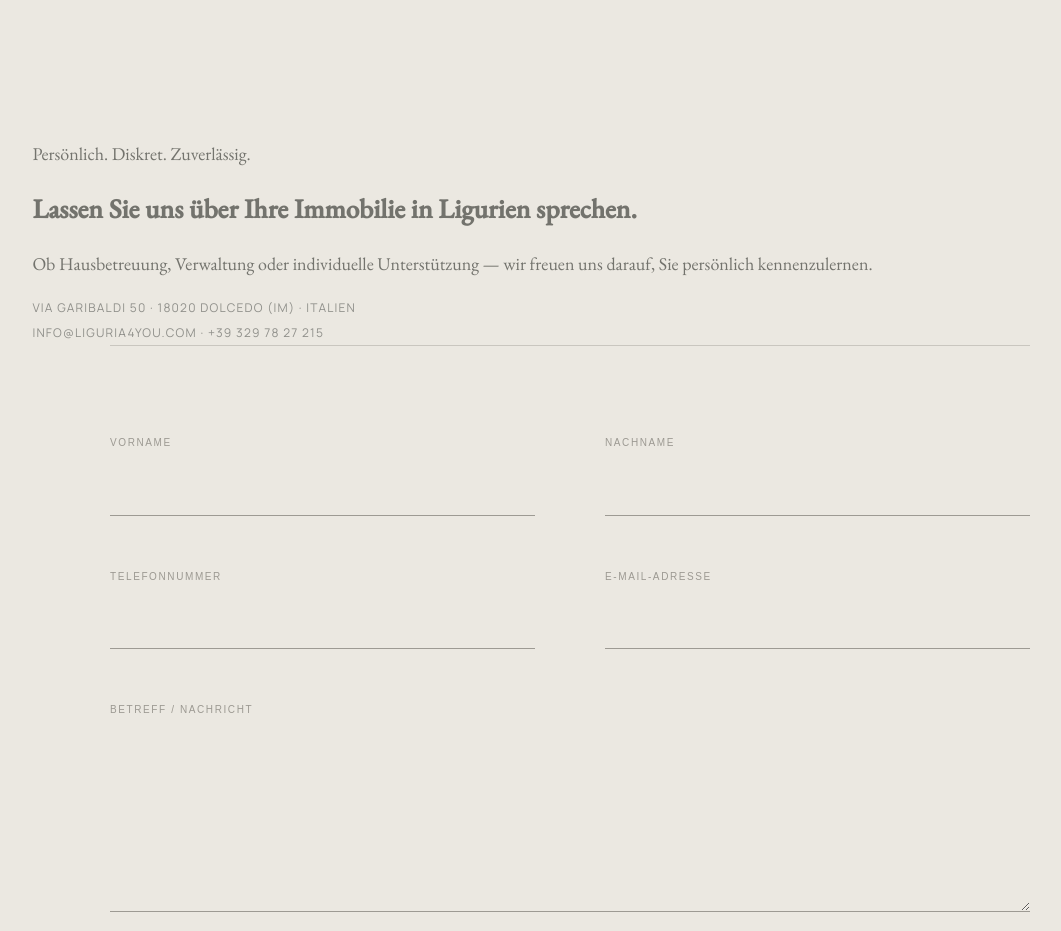
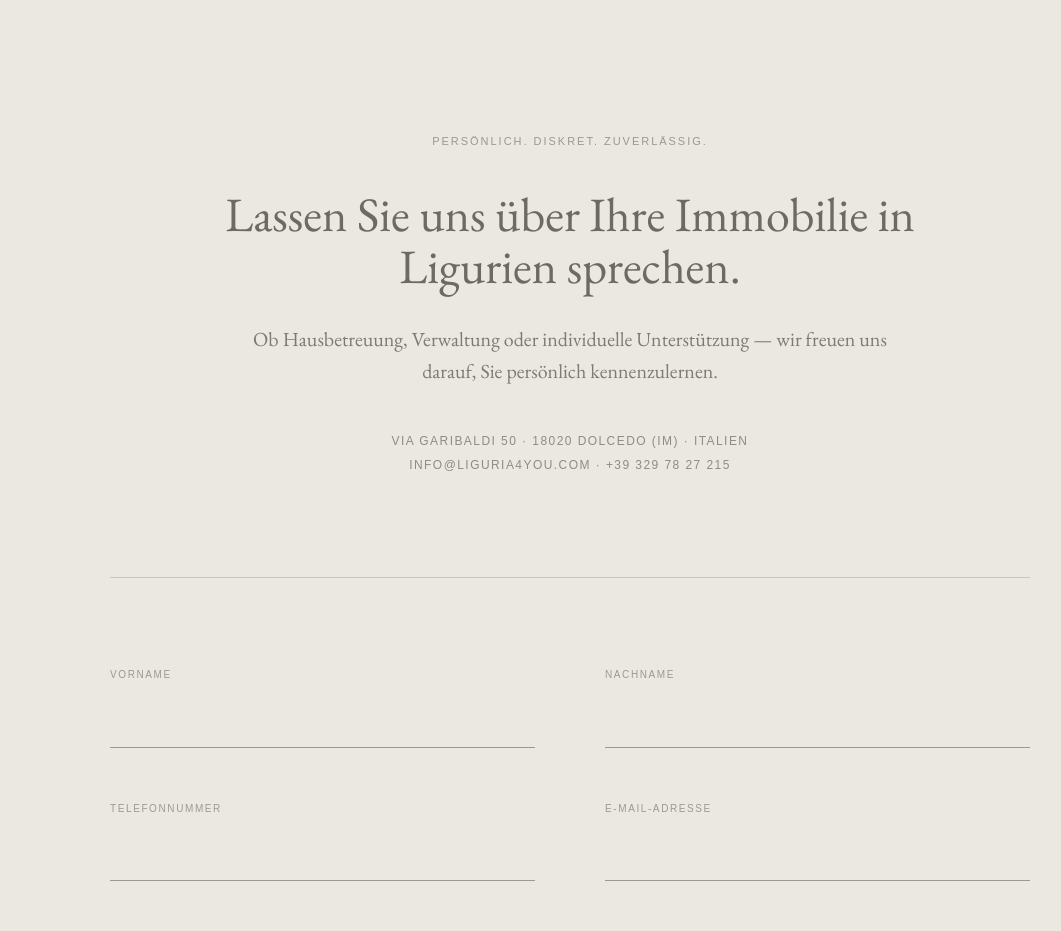
Before and after one commit to sandratuch/liguria4you, a plain HTML site: page index.html in a window 1280 px wide. Shown: the part 3720-4651 px from the top of the page, without its empty margins (70-1131 px from the left). Drawn offline with nearby package versions, Linux system fonts and the light colour scheme.

Commit message:
Update style.css

```diff
--- a/style.css
+++ b/style.css
@@ -392,3 +392,48 @@ footer p {
   margin-left: auto;
   margin-right: auto;
 }
+.contact-intro {
+  max-width: 760px;
+  margin: 0 auto 100px;
+  text-align: center;
+}
+
+.contact-eyebrow {
+  font-family: "Montserrat", sans-serif;
+  font-size: 11px;
+  letter-spacing: 0.18em;
+  text-transform: uppercase;
+  color: #9b9892;
+  margin-bottom: 22px;
+}
+
+.contact-intro h2 {
+  font-size: 48px;
+  line-height: 1.08;
+  font-weight: 400;
+  color: #6d6a65;
+  margin-bottom: 30px;
+}
+
+.contact-text {
+  font-size: 20px;
+  line-height: 1.6;
+  color: #7d7a74;
+  max-width: 640px;
+  margin: 0 auto 42px;
+}
+
+.contact-intro address {
+  font-style: normal;
+  font-family: "Montserrat", sans-serif;
+  font-size: 12px;
+  letter-spacing: 0.12em;
+  text-transform: uppercase;
+  color: #8f8b85;
+  line-height: 2;
+}
+
+.contact-intro address a {
+  color: inherit;
+  text-decoration: none;
+}
```
